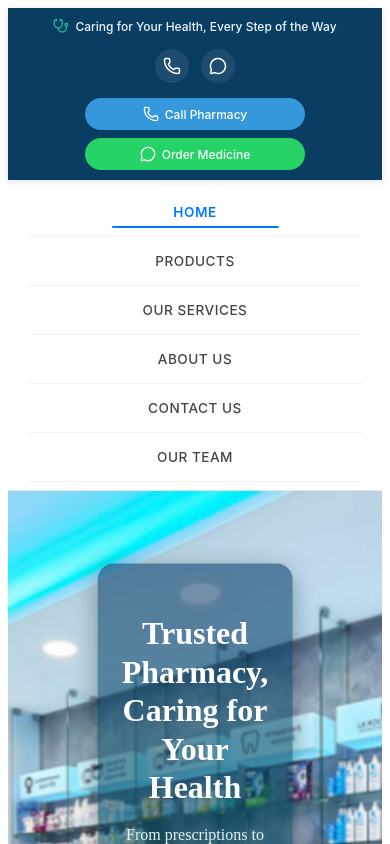
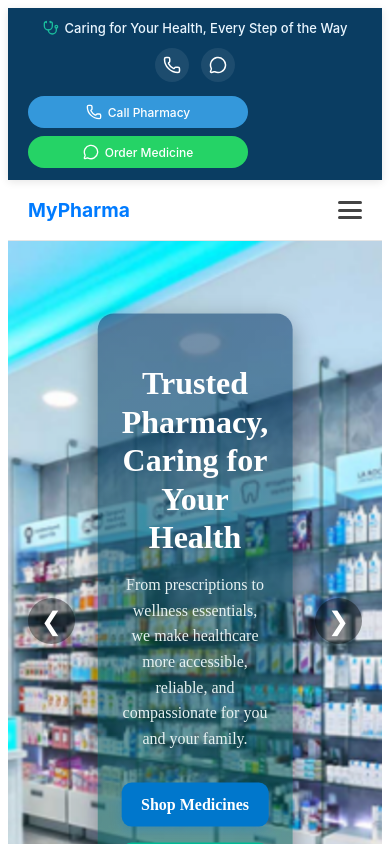
Before and after one commit to Austine-hub/pharmacyJUJA, a React (Vite) app: page / in a window 390 px wide. Shown: the top 844 px of the page. Built offline with nearby package versions, Linux system fonts and the light colour scheme.

Commit message:
mobile responsiveness added

```diff
--- a/src/components/Navbar.module.css
+++ b/src/components/Navbar.module.css
@@ -5,53 +5,62 @@
   position: sticky;
   top: 0;
   width: 100%;
-  z-index: 1000; /* keeps navbar above hero/content */
+  z-index: 1000;
 }
 
 /* === Layout Wrapper === */
 .container {
   max-width: 1200px;
   margin: 0 auto;
-  padding: 0 1.25rem; /* 20px → rem for scalability */
+  padding: 0 1.25rem;
+  display: flex;
+  align-items: center;
+  justify-content: space-between;
+  height: 3.75rem; /* 60px */
+}
+
+/* === Brand === */
+.brand {
+  font-weight: 700;
+  font-size: 1.2rem;
+  color: #007bff;
+  font-family: -apple-system, BlinkMacSystemFont, "Segoe UI", Roboto, sans-serif;
 }
 
 /* === Navigation List === */
 .navList {
   display: flex;
   align-items: center;
-  justify-content: flex-start;
+  justify-content: flex-end;
   list-style: none;
   margin: 0;
   padding: 0;
-  height: 3.75rem; /* 60px */
+  transition: max-height 0.3s ease;
 }
 
-/* === Individual Items === */
 .navItem {
   margin: 0;
-  padding: 0;
 }
 
 /* === Nav Links === */
 .navLink {
   display: block;
   position: relative;
-  color: #444; /* slightly darker for contrast */
+  color: #444;
   text-decoration: none;
-  font-size: clamp(0.85rem, 1vw, 0.95rem); /* responsive font */
+  font-size: clamp(0.85rem, 1vw, 0.95rem);
   font-weight: 500;
   font-family: -apple-system, BlinkMacSystemFont, "Segoe UI", Roboto, sans-serif;
   letter-spacing: 0.5px;
-  padding: 1.25rem 1.5rem; /* 20px 24px */
+  padding: 1.25rem 1.5rem;
   transition: color 0.25s ease, transform 0.2s ease;
 }
 
 .navLink:hover {
   color: #222;
-  transform: translateY(-1px); /* subtle lift */
+  transform: translateY(-1px);
 }
 
-/* === Active Link === */
 .active {
   color: #007bff;
   font-weight: 600;
@@ -60,38 +69,67 @@
 .active::after {
   content: "";
   position: absolute;
-  bottom: 0.5rem; /* spacing from text */
+  bottom: 0.5rem;
   left: 20%;
   right: 20%;
   height: 2px;
-  background-color: currentColor; /* uses text color */
+  background-color: currentColor;
   border-radius: 2px;
   transition: width 0.3s ease;
 }
 
-/* === Responsive Design === */
+/* === Hamburger Button === */
+.hamburger {
+  display: none;
+  flex-direction: column;
+  justify-content: space-between;
+  width: 24px;
+  height: 18px;
+  background: none;
+  border: none;
+  cursor: pointer;
+  padding: 0;
+}
+
+.hamburger span {
+  display: block;
+  height: 3px;
+  width: 100%;
+  background: #444;
+  border-radius: 2px;
+  transition: all 0.3s ease;
+}
+
+.hamburger.active span:nth-child(1) {
+  transform: translateY(7.5px) rotate(45deg);
+}
+.hamburger.active span:nth-child(2) {
+  opacity: 0;
+}
+.hamburger.active span:nth-child(3) {
+  transform: translateY(-7.5px) rotate(-45deg);
+}
+
+/* === Mobile Menu === */
 @media (max-width: 768px) {
-  .navList {
-    flex-wrap: wrap;
-    height: auto;
-    padding: 0.5rem 0;
+  .hamburger {
+    display: flex;
   }
 
-  .navLink {
-    padding: 0.75rem 1rem;
-    font-size: 0.85rem;
+  .navList {
+    position: absolute;
+    top: 60px;
+    left: 0;
+    right: 0;
+    flex-direction: column;
+    background: #fff;
+    max-height: 0;
+    overflow: hidden;
+    border-bottom: 1px solid #e5e5e5;
   }
 
-  .active::after {
-    left: 15%;
-    right: 15%;
-  }
-}
-
-@media (max-width: 480px) {
-  .navList {
-    flex-direction: column;
-    align-items: stretch;
+  .navList.showMenu {
+    max-height: 500px; /* enough space for all items */
   }
 
   .navItem {
--- a/src/components/Navbar.tsx
+++ b/src/components/Navbar.tsx
@@ -1,4 +1,4 @@
-import React from "react";
+import React, { useState } from "react";
 import { NavLink } from "react-router-dom";
 import styles from "./Navbar.module.css";
 
@@ -17,10 +17,33 @@ const navItems: NavItem[] = [
 ];
 
 const Navbar: React.FC = () => {
+  const [menuOpen, setMenuOpen] = useState(false);
+
+  const toggleMenu = () => setMenuOpen((prev) => !prev);
+  const closeMenu = () => setMenuOpen(false);
+
   return (
     <nav className={styles.navbar} role="navigation">
       <div className={styles.container}>
-        <ul className={styles.navList}>
+        {/* Logo / Brand placeholder */}
+        <div className={styles.brand}>MyPharma</div>
+
+        {/* Hamburger button */}
+        <button
+          className={`${styles.hamburger} ${menuOpen ? styles.active : ""}`}
+          onClick={toggleMenu}
+          aria-label="Toggle menu"
+          aria-expanded={menuOpen}
+        >
+          <span />
+          <span />
+          <span />
+        </button>
+
+        {/* Nav links */}
+        <ul
+          className={`${styles.navList} ${menuOpen ? styles.showMenu : ""}`}
+        >
           {navItems.map(({ to, label }) => (
             <li key={to} className={styles.navItem}>
               <NavLink
@@ -28,7 +51,7 @@ const Navbar: React.FC = () => {
                 className={({ isActive }) =>
                   `${styles.navLink} ${isActive ? styles.active : ""}`
                 }
-                // ✅ No need to manually manage aria-current (React Router does it)
+                onClick={closeMenu}
                 end
               >
                 {label}
--- a/src/components/Topbar.module.css
+++ b/src/components/Topbar.module.css
@@ -1,4 +1,4 @@
-/* CSS Custom Properties for consistency */
+/* === CSS Variables === */
 :root {
   --primary-blue: #0a3d62;
   --accent-teal: #1abc9c;
@@ -8,31 +8,33 @@
   --whatsapp-hover: #1ebe57;
   --text-light: #eaf6ff;
   --text-white: #ffffff;
-  --background-overlay: rgba(255, 255, 255, 0.08);
-  --background-overlay-hover: rgba(255, 255, 255, 0.15);
-  --border-radius: 20px;
+  --overlay: rgba(255, 255, 255, 0.08);
+  --overlay-hover: rgba(255, 255, 255, 0.15);
+  --radius: 20px;
   --transition: all 0.3s ease;
 }
 
+/* === Navbar Container === */
 .navbar {
   display: flex;
   justify-content: space-between;
   align-items: center;
   background-color: var(--primary-blue);
   padding: 8px 20px;
+  min-height: 44px;
   font-family: 'Inter', system-ui, -apple-system, BlinkMacSystemFont, 'Segoe UI', Roboto, Arial, sans-serif;
-  min-height: 42px;
   position: sticky;
   top: 0;
   z-index: 1200;
+  box-shadow: 0 2px 8px rgba(0, 0, 0, 0.1);
   transition: transform 0.3s ease-in-out;
-  box-shadow: 0 2px 8px rgba(0, 0, 0, 0.1);
 }
 
 .hidden {
   transform: translateY(-100%);
 }
 
+/* === Left Section: Tagline === */
 .leftSection {
   flex: 1;
   display: flex;
@@ -57,30 +59,31 @@
   flex-shrink: 0;
 }
 
+/* === Right Section === */
 .rightSection {
   display: flex;
   align-items: center;
-  gap: 30px;
+  gap: 24px;
 }
 
+/* === Contact Icons === */
 .contactIcons {
   display: flex;
   align-items: center;
-  gap: 15px;
+  gap: 14px;
 }
 
 .contactLink {
-  color: var(--text-white);
-  text-decoration: none;
+  width: 34px;
+  height: 34px;
   display: flex;
   align-items: center;
   justify-content: center;
-  width: 34px;
-  height: 34px;
   border-radius: 50%;
-  background-color: var(--background-overlay);
+  color: var(--text-white);
+  text-decoration: none;
+  background-color: var(--overlay);
   transition: var(--transition);
-  position: relative;
 }
 
 .contactLink:hover {
@@ -99,6 +102,7 @@
   height: 18px;
 }
 
+/* === Action Buttons === */
 .actionButtons {
   display: flex;
   align-items: center;
@@ -107,29 +111,23 @@
 
 .callButton,
 .whatsappButton {
-  padding: 8px 14px;
-  border: none;
-  border-radius: var(--border-radius);
-  font-size: 13px;
-  font-weight: 500;
-  cursor: pointer;
-  transition: var(--transition);
   display: flex;
   align-items: center;
   gap: 6px;
+  padding: 8px 14px;
+  font-size: 13px;
+  font-weight: 500;
+  border: none;
+  border-radius: var(--radius);
+  cursor: pointer;
   white-space: nowrap;
+  color: var(--text-white);
   font-family: inherit;
-}
-
-.callButton:focus,
-.whatsappButton:focus {
-  outline: 2px solid var(--text-white);
-  outline-offset: 2px;
+  transition: var(--transition);
 }
 
 .callButton {
   background-color: var(--button-blue);
-  color: var(--text-white);
 }
 
 .callButton:hover {
@@ -140,7 +138,6 @@
 
 .whatsappButton {
   background-color: var(--whatsapp-green);
-  color: var(--text-white);
 }
 
 .whatsappButton:hover {
@@ -149,17 +146,12 @@
   box-shadow: 0 4px 12px rgba(37, 211, 102, 0.3);
 }
 
-/* Responsive Design */
+/* === Responsive Styles === */
 @media (max-width: 768px) {
   .navbar {
     flex-direction: column;
+    gap: 12px;
     padding: 12px 20px;
-    gap: 15px;
-    min-height: auto;
-  }
-
-  .leftSection {
-    justify-content: center;
   }
 
   .tagline {
@@ -185,17 +177,9 @@
 }
 
 @media (max-width: 480px) {
-  .navbar {
-    padding: 10px 15px;
-  }
-
-  .tagline {
-    font-size: 12px;
-  }
-
   .rightSection {
     flex-direction: column;
-    gap: 15px;
+    gap: 14px;
   }
 
   .contactIcons {
@@ -214,11 +198,10 @@
     width: 100%;
     max-width: 220px;
     justify-content: center;
-    align-self: center;
   }
 }
 
-/* Accessibility improvements */
+/* === Accessibility === */
 @media (prefers-reduced-motion: reduce) {
   .navbar,
   .contactLink,
@@ -232,7 +215,6 @@
   }
 }
 
-/* High contrast mode support */
 @media (prefers-contrast: high) {
   .navbar {
     border-bottom: 2px solid var(--text-white);
--- a/src/components/Topbar.tsx
+++ b/src/components/Topbar.tsx
@@ -8,11 +8,14 @@ const Topbar: React.FC = () => {
   const handleScroll = useCallback(() => {
     const currentScrollY = window.scrollY;
     const lastScrollY = parseInt(
-      document.documentElement.style.getPropertyValue('--last-scroll-y') || '0'
+      document.documentElement.style.getPropertyValue("--last-scroll-y") || "0"
     );
 
     setIsHidden(currentScrollY > lastScrollY && currentScrollY > 50);
-    document.documentElement.style.setProperty('--last-scroll-y', currentScrollY.toString());
+    document.documentElement.style.setProperty(
+      "--last-scroll-y",
+      currentScrollY.toString()
+    );
   }, []);
 
   useEffect(() => {
@@ -29,26 +32,26 @@ const Topbar: React.FC = () => {
     };
 
     window.addEventListener("scroll", requestScroll, { passive: true });
-
-    return () => {
-      window.removeEventListener("scroll", requestScroll);
-    };
+    return () => window.removeEventListener("scroll", requestScroll);
   }, [handleScroll]);
 
-  const handlePhoneCall = useCallback(() => {
+  const handlePhoneCall = () => {
     window.location.href = "tel:+254796787207";
-  }, []);
+  };
 
-  const handleWhatsAppOrder = useCallback(() => {
+  const handleWhatsAppOrder = () => {
     window.open(
       "https://wa.me/254796787207?text=Hello! I would like to order medicine.",
       "_blank",
       "noopener,noreferrer"
     );
-  }, []);
+  };
 
   return (
-    <nav className={`${styles.navbar} ${isHidden ? styles.hidden : ""}`} role="navigation">
+    <nav
+      className={`${styles.navbar} ${isHidden ? styles.hidden : ""}`}
+      role="navigation"
+    >
       {/* Left: Tagline */}
       <div className={styles.leftSection}>
         <span className={styles.tagline}>
@@ -74,7 +77,7 @@ const Topbar: React.FC = () => {
             target="_blank"
             rel="noopener noreferrer"
             className={styles.contactLink}
-            aria-label="Contact via WhatsApp"
+            aria-label="WhatsApp pharmacy"
             title="WhatsApp"
           >
             <MessageCircle aria-hidden="true" />
@@ -88,16 +91,14 @@ const Topbar: React.FC = () => {
             onClick={handlePhoneCall}
             aria-label="Call pharmacy now"
           >
-            <Phone size={16} aria-hidden="true" />
-            Call Pharmacy
+            <Phone size={16} aria-hidden="true" /> Call Pharmacy
           </button>
           <button
             className={styles.whatsappButton}
             onClick={handleWhatsAppOrder}
             aria-label="Order medicine via WhatsApp"
           >
-            <MessageCircle size={16} aria-hidden="true" />
-            Order Medicine
+            <MessageCircle size={16} aria-hidden="true" /> Order Medicine
           </button>
         </div>
       </div>
```
